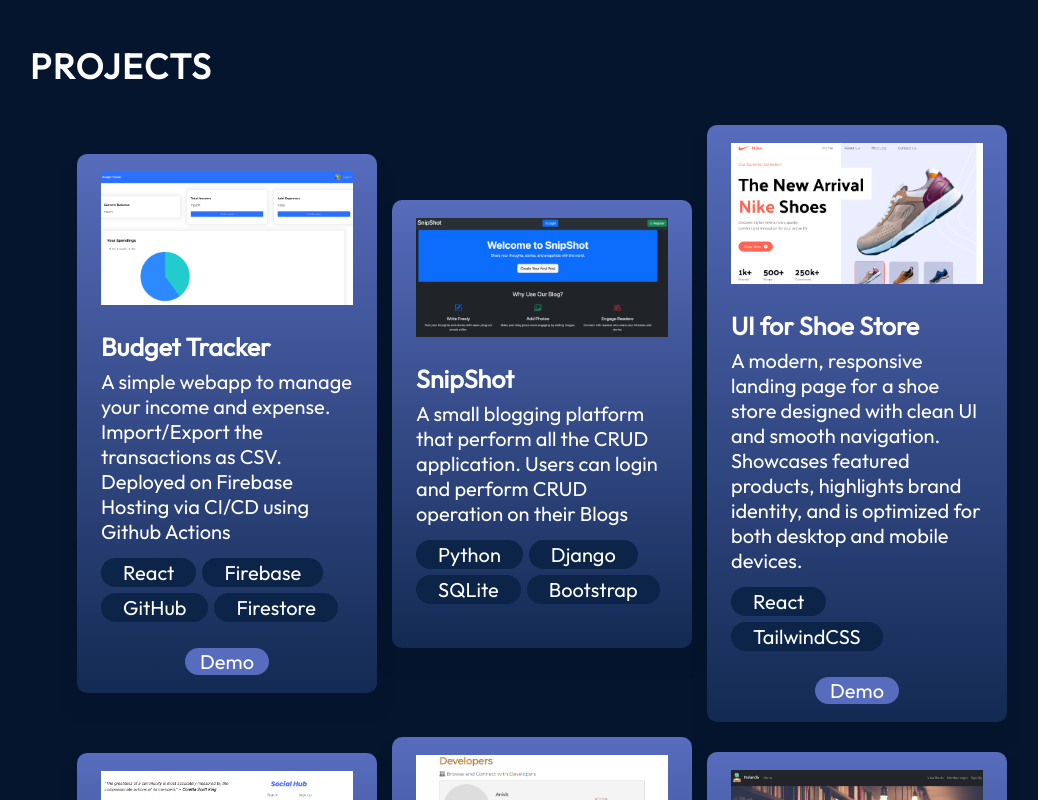
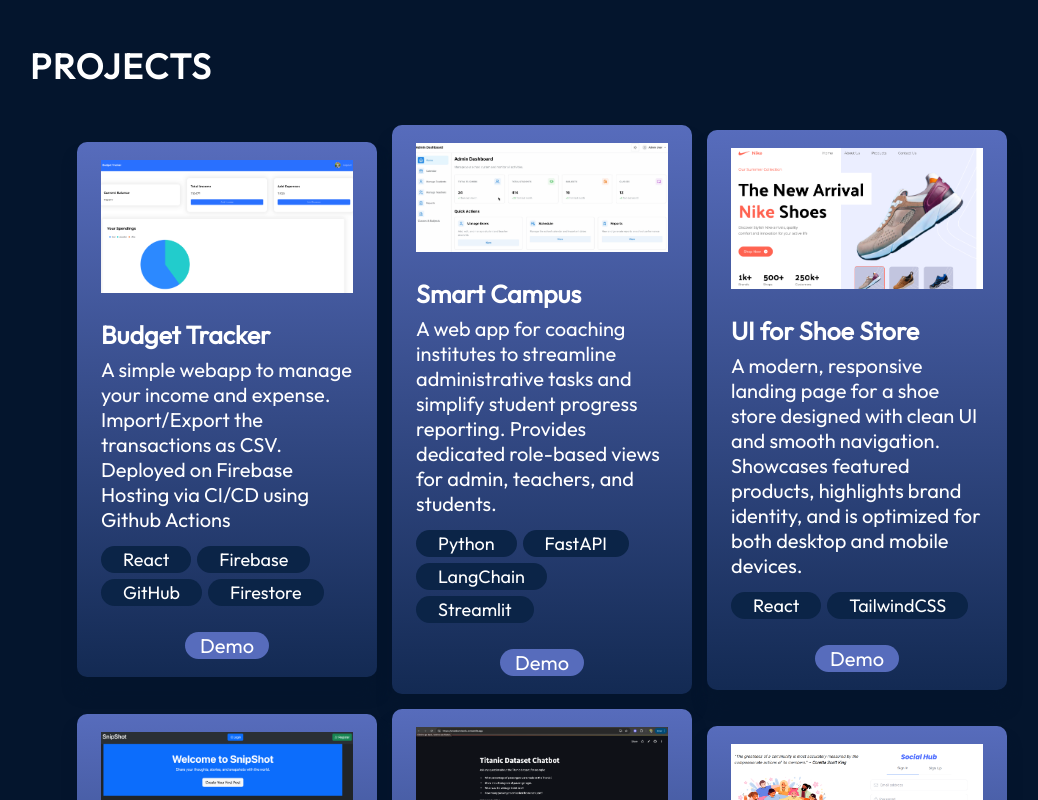
Before and after one commit to ankitpartap/my-portfolio, a React (Vite) app: page / in a window 1280 px wide. Shown: the part 2880-3680 px from the top of the page, without its empty margins (98-1136 px from the left). Built offline with nearby package versions, Linux system fonts and the light colour scheme.

Commit message:
Project added

```diff
--- a/src/components/Projects/ProjectCard.module.css
+++ b/src/components/Projects/ProjectCard.module.css
@@ -36,7 +36,7 @@
 }
 
 .skill{
-    font-size: 20px;
+    font-size: 18px;
     font-weight: 400;
     border-radius: 100px;
     background: var(--color-dark);
--- a/src/data/projects.json
+++ b/src/data/projects.json
@@ -5,6 +5,22 @@
       "description": "A simple webapp to manage your income and expense. Import/Export the transactions as CSV. Deployed on Firebase Hosting via CI/CD using Github Actions",
       "skills": ["React", "Firebase", "GitHub", "Firestore"],
       "demo": "https://budget-tracker-af7e6.firebaseapp.com/",
+      "source": "https://www.github.com"
+    },
+     {
+      "title": "Smart Campus",
+      "imageSrc": "projects/smart_campus.png",
+      "description": "A web app for coaching institutes to streamline administrative tasks and simplify student progress reporting. Provides dedicated role-based views for admin, teachers, and students.",
+      "skills": ["Python", "FastAPI", "LangChain", "Streamlit"],
+      "demo":"https://www.loom.com/share/a026c3a32ef94ab79e111f6c74feec60?sid=b460f3c5-4ef9-40f4-a8d0-d7e78bdf2cd6",
+      "source": "https://www.github.com"
+    },
+    {
+      "title": "UI for Shoe Store",
+      "imageSrc": "projects/tailwindshoes.png",
+      "description": "A modern, responsive landing page for a shoe store designed with clean UI and smooth navigation. Showcases featured products, highlights brand identity, and is optimized for both desktop and mobile devices.",
+      "skills": ["React", "TailwindCSS"],
+      "demo": "https://tailwindshoes.netlify.app/",
       "source": "https://www.github.com"
     },
     {
@@ -15,13 +31,14 @@
       "source": "https://www.github.com"
     },
     {
-      "title": "UI for Shoe Store",
-      "imageSrc": "projects/tailwindshoes.png",
-      "description": "A modern, responsive landing page for a shoe store designed with clean UI and smooth navigation. Showcases featured products, highlights brand identity, and is optimized for both desktop and mobile devices.",
-      "skills": ["React", "TailwindCSS"],
-      "demo": "https://tailwindshoes.netlify.app/",
+      "title": "Titanic Chatbot",
+      "imageSrc": "projects/titanic_chatbot.png",
+      "description": "A chatbot trained on titanic dataset to give answser with respect to users questions asked about titanic",
+      "skills": ["Python", "FastAPI", "LangChain", "Streamlit"],
       "source": "https://www.github.com"
     },
+
+
     {
       "title": "Social Hub",
       "imageSrc": "projects/socialhub.png",
```
Also changed, not shown: asset/projects/smart_campus.png (added), asset/projects/titanic_chatbot.png (added).
